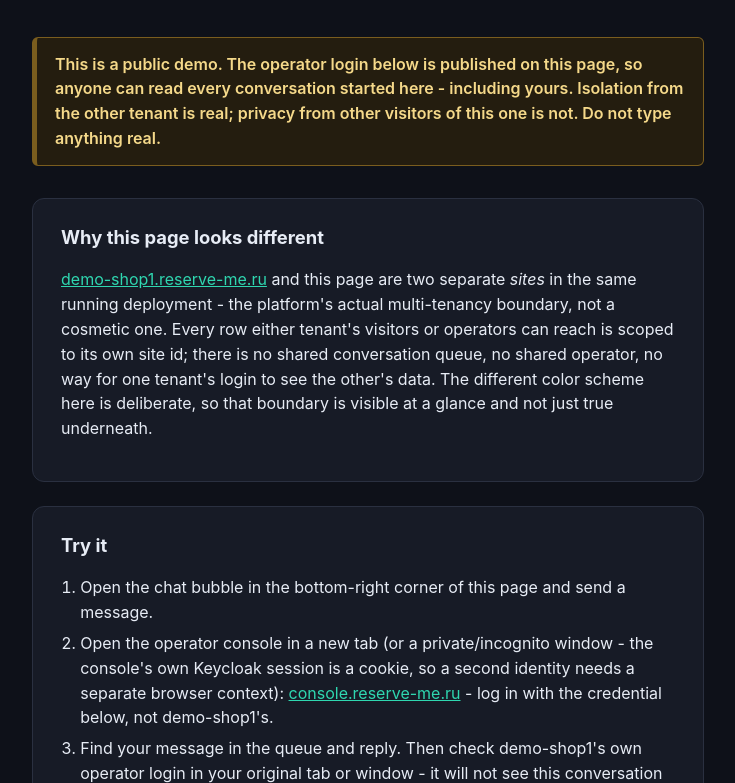
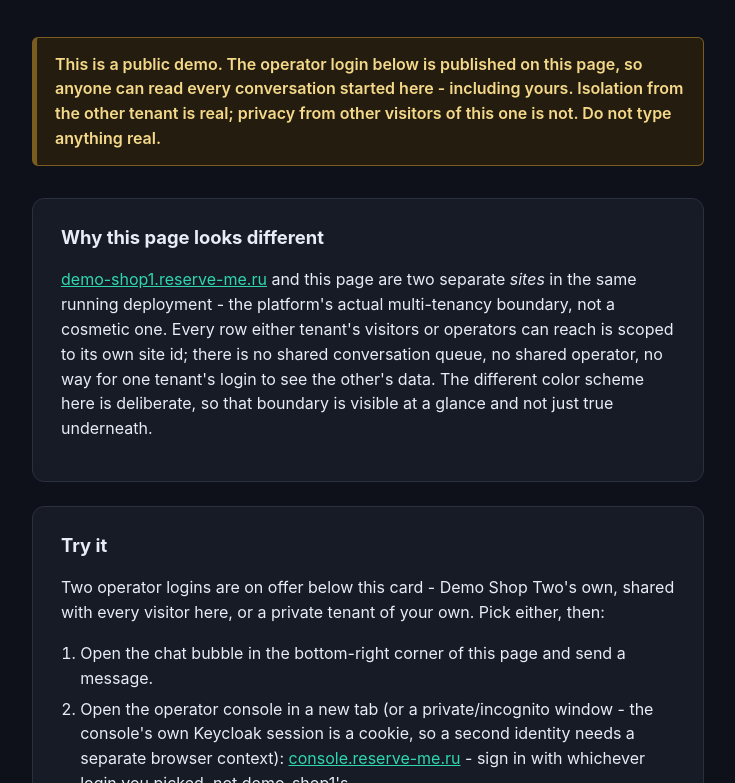
Before and after one commit to golyakoff/ago-widget, a website with bundled scripts: page public-demo-2/index.html in a window 1280 px wide. Shown: the part 169-952 px from the top of the page, without its empty margins (272-1007 px from the left). Built offline with nearby package versions, Linux system fonts and the light colour scheme.

Commit message:
docs(demo): "Try it" now says there are two logins, not one
Written before 8-09 added the "get your own tenant" button, this card still said
"log in with the credential below" - singular, and true only until 8-09 shipped
the private-tenant path beside the shared one. A stranger reading it today has no
way to know there is a choice at all.

Both pages gain one sentence naming the two options before the numbered steps, and
step 2's "the credential below" becomes "whichever login you picked" - demo-shop2
keeps its own extra clause about not confusing it with demo-shop1's.

```diff
--- a/public-demo-2/index.html
+++ b/public-demo-2/index.html
@@ -270,6 +270,10 @@
 
       <div class="card">
         <h2>Try it</h2>
+        <p>
+          Two operator logins are on offer below this card - Demo Shop Two's own, shared with every
+          visitor here, or a private tenant of your own. Pick either, then:
+        </p>
         <ol>
           <li>Open the chat bubble in the bottom-right corner of this page and send a message.</li>
           <li>
@@ -278,7 +282,7 @@
             <a href="https://console.reserve-me.ru" target="_blank" rel="noopener">
               console.reserve-me.ru</a
             >
-            - log in with the credential below, not demo-shop1's.
+            - sign in with whichever login you picked, not demo-shop1's.
           </li>
           <li>
             Find your message in the queue and reply. Then check demo-shop1's own operator login in
```
Also changed, not shown: public-demo/index.html (+5 -1 lines).
